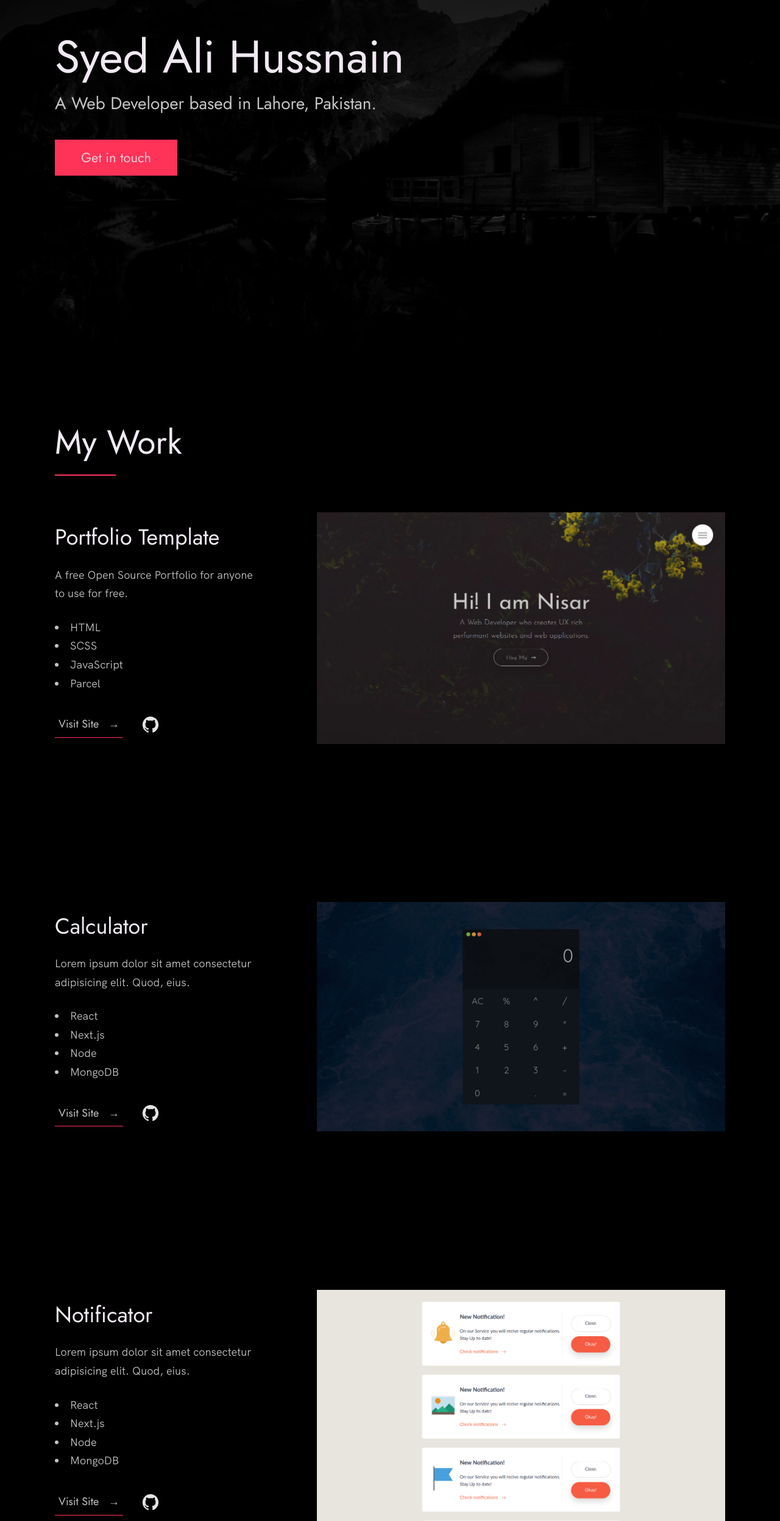
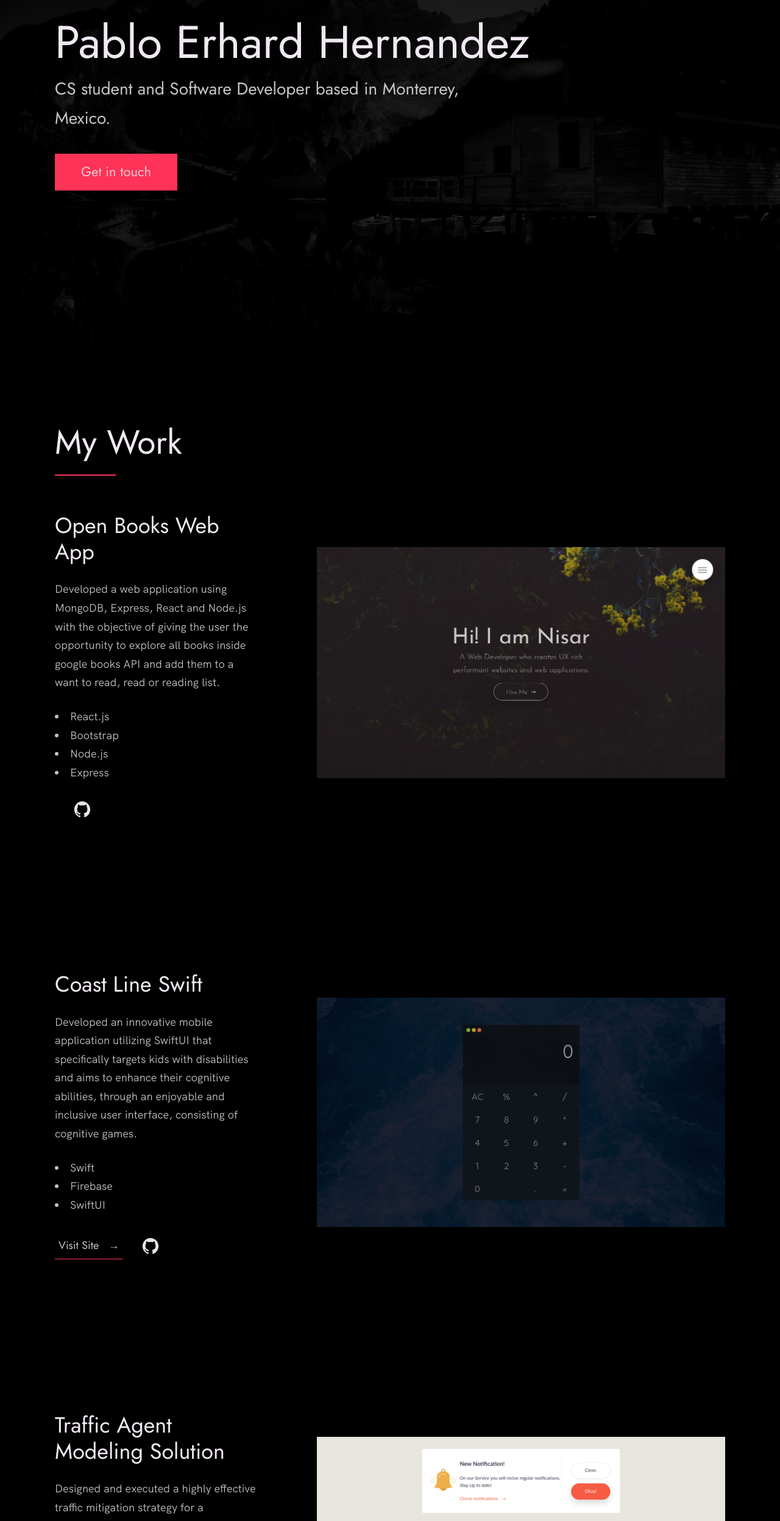
Before and after one commit to pabloerhard/my-portfolio, a plain HTML site: page index.html in a window 1280 px wide. Shown: the part 228-2722 px from the top of the page at 61% size. Drawn offline with Linux system fonts and the light colour scheme.

Commit message:
added me

```diff
--- a/index.html
+++ b/index.html
@@ -24,7 +24,7 @@
 
     <!-- Put your site title here -->
     <title>
-        Syed Ali Hussnain | A Web Developer based in Lahore, Pakistan.
+        Pablo Erhard | Computer Science Student.
     </title>
 
     <meta name="description" content="Add small description of yourslef.">
@@ -56,10 +56,10 @@
         <div class="header__text">
             <h1 class="heading-primary">
                 <!-- Replace the following name with your name -->
-                <span>Syed Ali Hussnain</span>
+                <span>Pablo Erhard Hernandez</span>
             </h1>
             <!-- Put a small paragraph about yourself -->
-            <p>A Web Developer based in Lahore, Pakistan.</p>
+            <p>CS student and Software Developer based in Monterrey, Mexico.</p>
             <a href="#contact" class="btn btn--pink">Get in touch</a>
         </div>
     </div>
@@ -78,22 +78,19 @@
 
                 <div class="work__box">
                     <div class="work__text">
-                        <h3>Portfolio Template</h3>
+                        <h3>Open Books Web App</h3>
                         <p>
-                            A free Open Source Portfolio for anyone to use for free.
+                            Developed a web application using MongoDB, Express, React and Node.js with the objective of giving the user the opportunity to explore all books inside google books API and add them to a want to read, read or reading list.
                         </p>
                         <ul class="work__list">
-                            <li>HTML</li>
-                            <li>SCSS</li>
-                            <li>JavaScript</li>
-                            <li>Parcel</li>
+                            <li>React.js</li>
+                            <li>Bootstrap</li>
+                            <li>Node.js</li>
+                            <li>Express</li>
                         </ul>
 
                         <div class="work__links">
-                            <a href="https://nisar.surge.sh" target="_blank" class="link__text">
-                                Visit Site <span>&rarr;</span>
-                            </a>
-                            <a href="https://github.com/nisarhassan12/portfolio" title="View Source Code" target="_blank">
+                            <a href="https://github.com/pabloerhard/OpenBooks.git" title="View Source Code" target="_blank">
                                 <img src="./images/github.svg" class="work__code" alt="GitHub">
                             </a>
                         </div>
@@ -105,23 +102,21 @@
 
                 <div class="work__box">
                     <div class="work__text">
-                        <h3>Calculator</h3>
+                        <h3>Coast Line Swift</h3>
                         <p>
-                            Lorem ipsum dolor sit amet consectetur adipisicing elit. Quod,
-                            eius.
+                            Developed an innovative mobile application utilizing SwiftUI that specifically targets kids with disabilities and aims to enhance their cognitive abilities, through an enjoyable and inclusive user interface, consisting of cognitive games.
                         </p>
                         <ul class="work__list">
-                            <li>React</li>
-                            <li>Next.js</li>
-                            <li>Node</li>
-                            <li>MongoDB</li>
+                            <li>Swift</li>
+                            <li>Firebase</li>
+                            <li>SwiftUI</li>
                         </ul>
 
                         <div class="work__links">
                             <a href="#" class="link__text">
                                 Visit Site <span>&rarr;</span>
                             </a>
-                            <a href="#">
+                            <a href="https://github.com/pabloerhard/CoastLineSwift.git">
                                 <img src="./images/github.svg" class="work__code" title="View Source Code" alt="GitHub">
                             </a>
                         </div>
@@ -133,23 +128,17 @@
 
                 <div class="work__box">
                     <div class="work__text">
-                        <h3>Notificator</h3>
+                        <h3>Traffic Agent Modeling Solution</h3>
                         <p>
-                            Lorem ipsum dolor sit amet consectetur adipisicing elit. Quod,
-                            eius.
+                            Designed and executed a highly effective traffic mitigation strategy for a prominent intersection through the implementation of agent-based modeling  in Python. Demonstrated a remarkable 54% reduction in traffic congestion.
                         </p>
                         <ul class="work__list">
-                            <li>React</li>
-                            <li>Next.js</li>
-                            <li>Node</li>
-                            <li>MongoDB</li>
+                            <li>Python</li>
+                            <li>Unity</li>
                         </ul>
 
                         <div class="work__links">
-                            <a href="#" class="link__text">
-                                Visit Site <span>&rarr;</span>
-                            </a>
-                            <a href="#">
+                            <a href="https://github.com/pabloerhard/Actividad_Integradora_Multiagentes.git">
                                 <img src="./images/github.svg" class="work__code" title="View Source Code" alt="GitHub">
                             </a>
                         </div>
@@ -166,15 +155,10 @@
 
     <section class="client" id="clients">
         <div class="row">
-            <h2>Clients</h2>
+            <h2>Work Experience</h2>
             <div class="client__logos">
-                <!-- Add logos of the clients or companies you'have worked with. -->
-                <img src="./images/ronjones.png" class="client__logo" alt="Company 2" />
-                <img src="./images/goldengrid.png" class="client__logo" alt="Company 3" />
-                <img src="./images/bullseye.png" class="client__logo" alt="Company 1" />
-                <img src="./images/mighty-furnitures.png" class="client__logo" alt="Company 1" />
-                <img src="./images/fastlane.png" class="client__logo" alt="Company 3" />
-                <img src="./images/chippy.png" class="client__logo" alt="Company 1" />
+                <img src="./images/msci-logoo.png" class="client__logo" alt="Company 2" />
+                <img src="./images/softii.png" class="client__logo" alt="Company 3" />
             </div>
         </div>
     </section>
@@ -188,18 +172,13 @@
                 <div class="about__text">
                     <!-- Replace the below paragraph with info about yourself -->
                     <p>
-                        Lorem ipsum dolor sit amet, consectetur adipisicing elit. Eos id
-                        nostrum illo harum blanditiis, tenetur eum suscipit cupiditate
-                        in vel, ex quam quidem quos mollitia labore aut sunt eius
-                        ratione molestiae fuga veniam facere similique voluptate.
+                        I am a computer science student based in Monterrey, Mexico, and my passion lies in software development and automating tasks. I'm enthusiastic about using technology to create efficient solutions and enjoy the thrill of coding and problem-solving in the world of computer science. I'm committed to continuous learning and growth as I explore the ever-evolving landscape of this field.
                     </p>
-                    <!-- Provide a link to your resume -->
-                    <a href="#" class="btn">My Resume</a>
                 </div>
 
                 <div class="about__photo-container">
                     <!-- Add a nice photo of yourself -->
-                    <img class="about__photo" src="./images/syed-ali-hussnain.jpg" alt="" />
+                    <img class="about__photo" src="./images/foto_pablo_erhard.jpeg" alt="" />
                 </div>
             </div>
         </div>
@@ -213,15 +192,9 @@
         <h2>Get in Touch</h2>
         <div class="contact__info">
             <p>
-                Are you looking for a fast-performing and user-friendly website to
-                represent your product or business? or looking for any kind of
-                consultation? or want to ask questions? or have some advice for me
-                or just want to say "Hi 👋" in any case feel free to Let me know. I
-                will do my best to respond back. 😊 The quickest way to reach out to
-                me is via an email.
             </p>
             <!-- Replace the email with yours -->
-            <a href="mailto:you@example.com" class="btn">you@example.com</a>
+            <a href="pabloerhard02@gmail.com" class="btn">pabloerhard02@gmail.com</a>
         </div>
     </div>
 </section>
```
Also changed, not shown: images/foto_pablo_erhard.jpeg (added), images/msci-logoo.png (added), images/softii.png (added), 1 other file.
